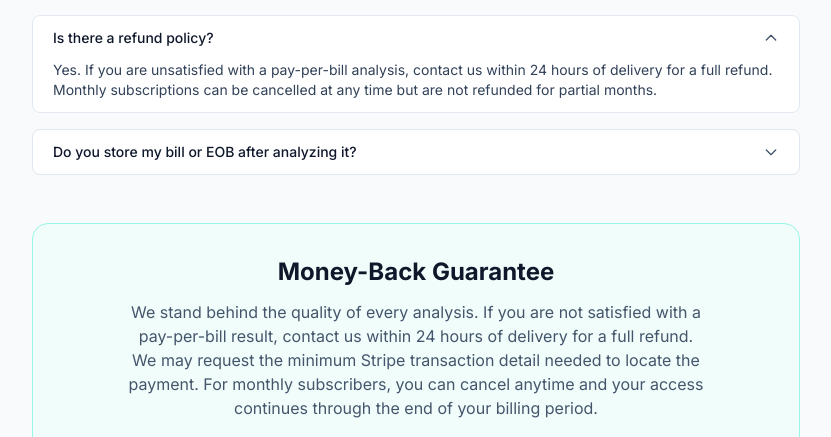
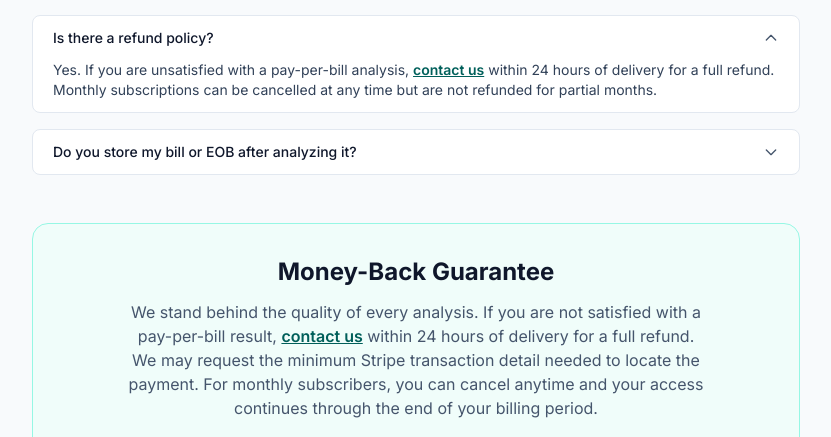
Before and after one commit to raiderj77/medicalbillreader, a Next.js app: page /pricing in a window 1280 px wide. Both pictures are taken after a click on the heading "Is there a refund policy?". Shown: the part 2134-2571 px from the top of the page, without its empty margins (224-1055 px from the left). Built offline with nearby package versions, Linux system fonts and the light colour scheme.

Commit message:
fix: repair qualified funnel navigation (#46)

```diff
--- a/src/app/api/checkout/confirm/route.ts
+++ b/src/app/api/checkout/confirm/route.ts
@@ -66,7 +66,7 @@ function retryableConfirmation(
       : "Automatic retries are paused. Use the button below to try again.";
 
   return new NextResponse(
-    `<!doctype html><html lang="en"><head><meta charset="utf-8"><meta name="viewport" content="width=device-width,initial-scale=1">${automaticRetry}<title>Confirming payment | Medical Bill Reader</title></head><body><main><h1>We are still confirming your payment</h1><p>We could not finish confirming access just now. This confirmation URL remains available, and this retry has not consumed an analysis.</p><p>${statusMessage}</p><p><a href="${escapedRetryUrl}">Try payment confirmation again</a></p><p>If this continues, keep your Stripe receipt and contact support. Do not email a medical bill.</p></main></body></html>`,
+    `<!doctype html><html lang="en"><head><meta charset="utf-8"><meta name="viewport" content="width=device-width,initial-scale=1">${automaticRetry}<title>Confirming payment | Medical Bill Reader</title></head><body><main><h1>We are still confirming your payment</h1><p>We could not finish confirming access just now. This confirmation URL remains available, and this retry has not consumed an analysis.</p><p>${statusMessage}</p><p><a href="${escapedRetryUrl}">Try payment confirmation again</a></p><p>If this continues, keep your Stripe receipt and <a href="/contact">contact support</a>. Do not email a medical bill.</p></main></body></html>`,
     {
       status: 503,
       headers: {
@@ -146,7 +146,7 @@ export async function GET(request: NextRequest) {
       return retryableConfirmation(sessionId, nonce, retryAttempt);
     }
 
-    const response = redirect("/?payment=success");
+    const response = redirect("/?payment=success#analyzer");
     if (result.type === "per-use") {
       response.cookies.set(
         "mbr_pending_use",
--- a/src/app/blog/[slug]/page.tsx
+++ b/src/app/blog/[slug]/page.tsx
@@ -219,7 +219,7 @@ export default async function BlogPostPage({
 
       <div className="mt-8 text-center">
         <Link
-          href="/"
+          href="/#analyzer"
           className="inline-block px-6 py-3 bg-teal-700 text-white rounded-lg hover:bg-teal-800 transition-colors font-medium"
         >
           Try Medical Bill Reader Free →
--- a/src/app/blog/how-to-dispute-a-medical-bill/page.tsx
+++ b/src/app/blog/how-to-dispute-a-medical-bill/page.tsx
@@ -257,7 +257,10 @@ export default function DisputeMedicalBillPage() {
               </div>
               <p className="mt-4">
                 You can use{" "}
-                <Link className="font-medium text-teal-800 underline dark:text-teal-300" href="/">
+                <Link
+                  className="font-medium text-teal-800 underline dark:text-teal-300"
+                  href="/#analyzer"
+                >
                   Medical Bill Reader
                 </Link>{" "}
                 to organize the document into plain-language questions. Its output
--- a/src/app/codes-explained/page.tsx
+++ b/src/app/codes-explained/page.tsx
@@ -436,7 +436,10 @@ export default function CodesExplainedPage() {
                 Blog
               </Link>
               {" · "}
-              <Link href="/" className="text-teal-800 dark:text-teal-300 underline underline-offset-2 hover:no-underline">
+              <Link
+                href="/#analyzer"
+                className="text-teal-800 dark:text-teal-300 underline underline-offset-2 hover:no-underline"
+              >
                 Analyze a bill
               </Link>
               .
--- a/src/app/pricing/page.tsx
+++ b/src/app/pricing/page.tsx
@@ -1,7 +1,7 @@
 "use client";
 
 import Link from "next/link";
-import { useEffect, useState } from "react";
+import { useEffect, useState, type ReactNode } from "react";
 import { readJsonResponse } from "@/lib/read-json-response";
 
 const tiers = [
@@ -19,7 +19,7 @@ const tiers = [
     ],
     limitations: [],
     cta: "Start Free",
-    href: "/",
+    href: "/#analyzer",
     highlighted: false,
     checkoutNote: null,
     priceType: null,
@@ -68,14 +68,24 @@ const tiers = [
 export default function PricingPage() {
   const [loading, setLoading] = useState<string | null>(null);
   const [portalLoading, setPortalLoading] = useState(false);
-  const [statusMessage, setStatusMessage] = useState<string | null>(null);
+  const [statusMessage, setStatusMessage] = useState<ReactNode>(null);
 
   useEffect(() => {
     const paymentState = new URLSearchParams(window.location.search).get("payment");
     queueMicrotask(() => {
       if (paymentState === "error") {
         setStatusMessage(
-          "We could not verify that checkout completed, so no analysis access was enabled. If you see a charge, contact support.",
+          <>
+            We could not verify that checkout completed, so no analysis access
+            was enabled. If you see a charge,{" "}
+            <Link
+              href="/contact"
+              className="font-semibold underline underline-offset-2"
+            >
+              contact support
+            </Link>
+            .
+          </>,
         );
       } else if (paymentState === "cancelled") {
         setStatusMessage("Checkout was canceled. No new access was enabled.");
@@ -477,7 +487,20 @@ export default function PricingPage() {
               },
               {
                 q: "Is there a refund policy?",
-                a: "Yes. If you are unsatisfied with a pay-per-bill analysis, contact us within 24 hours of delivery for a full refund. Monthly subscriptions can be cancelled at any time but are not refunded for partial months.",
+                a: (
+                  <>
+                    Yes. If you are unsatisfied with a pay-per-bill analysis,{" "}
+                    <Link
+                      href="/contact"
+                      className="font-semibold text-teal-800 underline dark:text-teal-300"
+                    >
+                      contact us
+                    </Link>{" "}
+                    within 24 hours of delivery for a full refund. Monthly
+                    subscriptions can be cancelled at any time but are not
+                    refunded for partial months.
+                  </>
+                ),
               },
               {
                 q: "Do you store my bill or EOB after analyzing it?",
@@ -521,11 +544,17 @@ export default function PricingPage() {
             </h2>
              <p className="text-slate-600 dark:text-slate-300 max-w-xl mx-auto">
                We stand behind the quality of every analysis. If you are not
-               satisfied with a pay-per-bill result, contact us within 24 hours
-               of delivery for a full refund. We may request the minimum Stripe
-               transaction detail needed to locate the payment. For monthly
-               subscribers, you can cancel anytime and your access continues
-               through the end of your billing period.
+               satisfied with a pay-per-bill result,{" "}
+               <Link
+                 href="/contact"
+                 className="font-semibold text-teal-800 underline dark:text-teal-300"
+               >
+                 contact us
+               </Link>{" "}
+               within 24 hours of delivery for a full refund. We may request the
+               minimum Stripe transaction detail needed to locate the payment.
+               For monthly subscribers, you can cancel anytime and your access
+               continues through the end of your billing period.
             </p>
           </div>
         </section>
```
Also changed, not shown: src/components/BillAnalyzer.tsx (+26 -2 lines), 2 other files (tests, documents, lock files or other folders).
